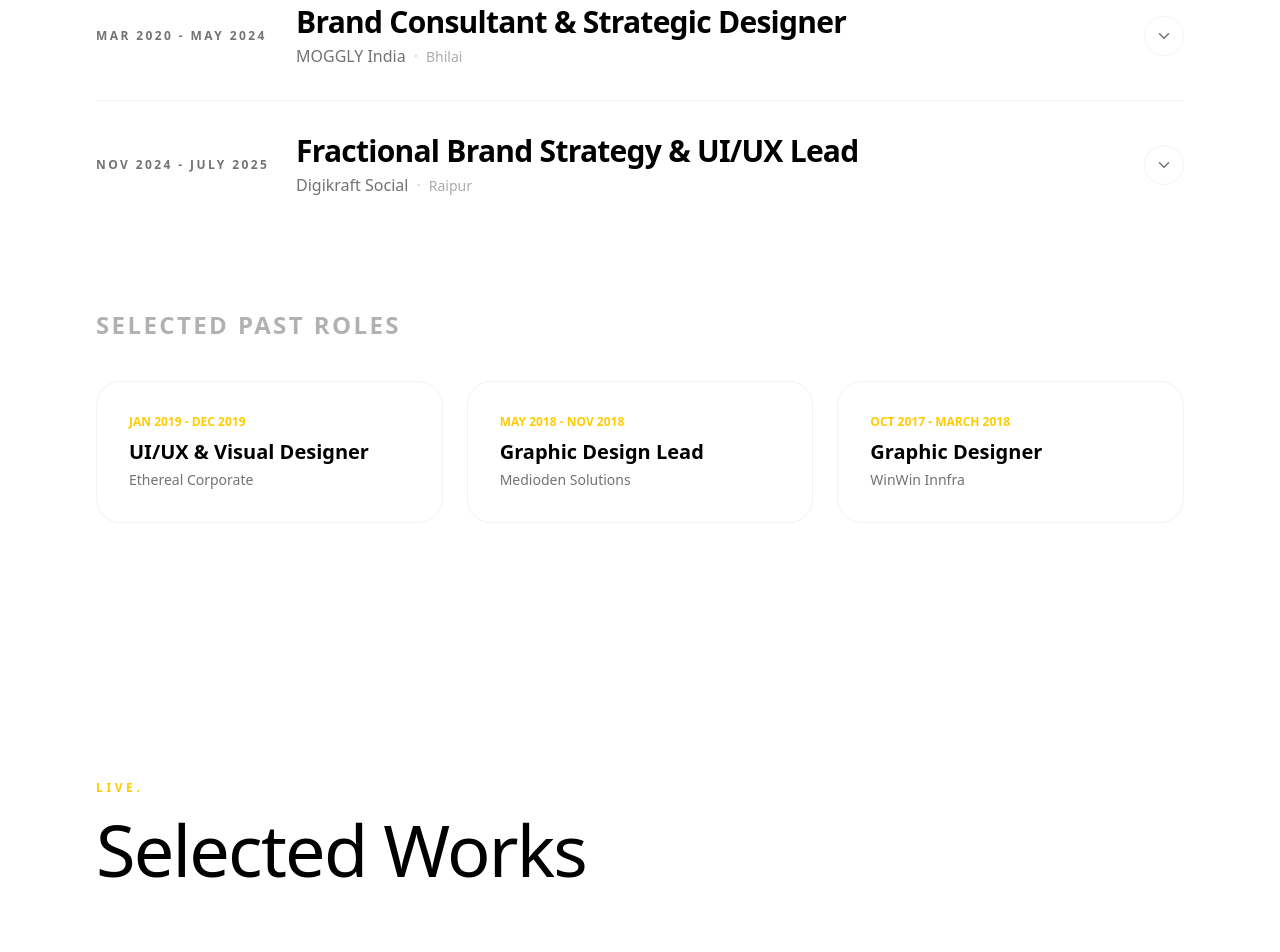
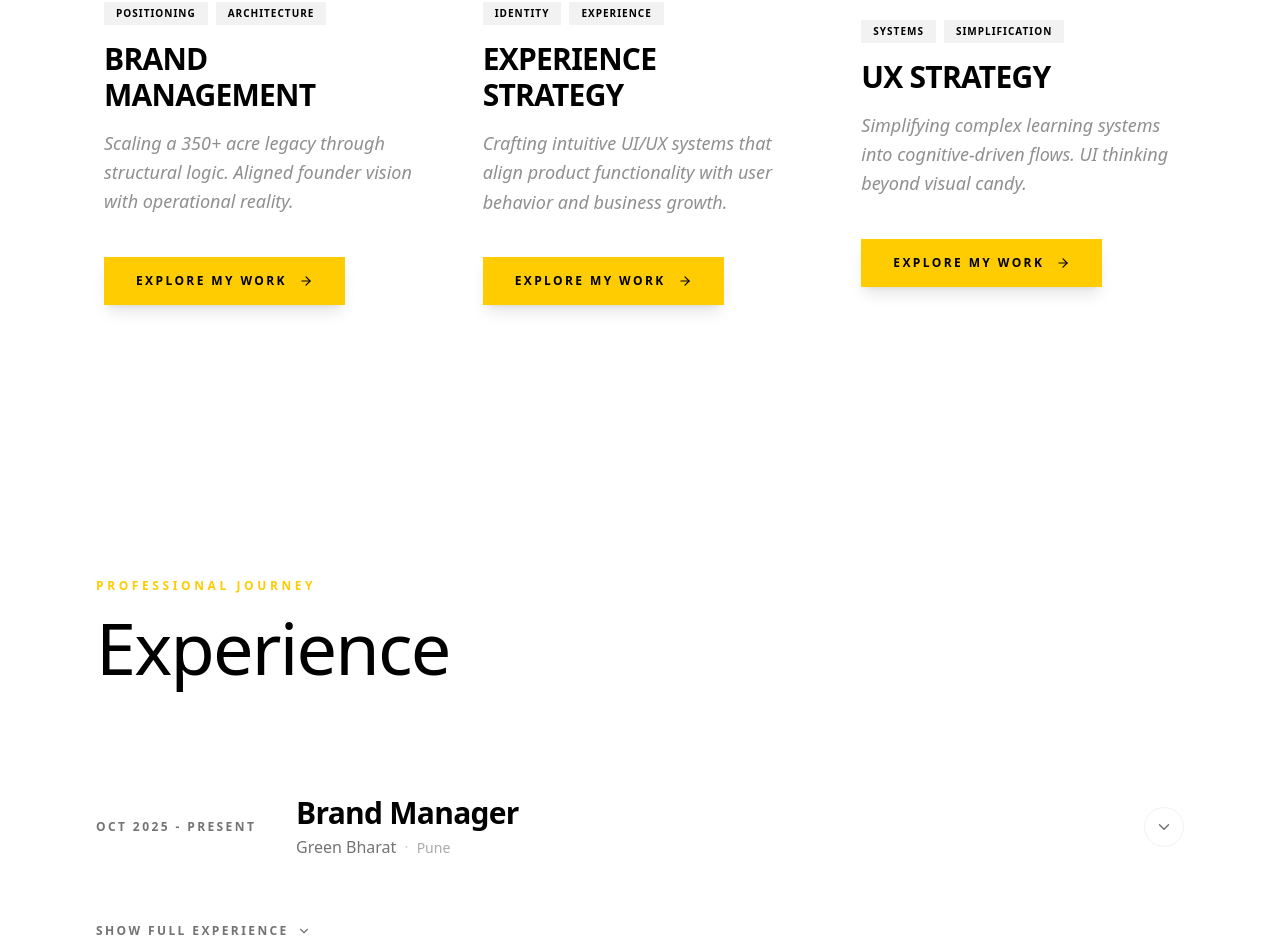
Before and after one commit to Sathya-Ganesh007/1client-website, a Next.js app: page / in a window 1280 px wide. Shown: the part 1671-2623 px from the top of the page. Built offline with nearby package versions, Linux system fonts and the light colour scheme.

Commit message:
Reorder Projects ahead of Experience and collapse older roles behind a full-experience toggle.
Co-authored-by: Cursor <cursoragent@cursor.com>

```diff
--- a/components/home/Navbar.tsx
+++ b/components/home/Navbar.tsx
@@ -15,8 +15,8 @@ interface NavLink {
 
 const MAIN_LINKS: NavLink[] = [
   { name: "About", href: "#home" },
+  { name: "Projects", href: "#projects" },
   { name: "Experience", href: "#experience" },
-  { name: "Projects", href: "#projects" },
   { name: "Expertise", href: "#strategy" },
 ];
 
--- a/components/home/about.tsx
+++ b/components/home/about.tsx
@@ -35,9 +35,10 @@ const expertise = [
 
 const experience = [
   {
-    role: "Brand Management",
-    //hii
     company: "Green Bharat",
+    roles: [
+      {
+        role: "Brand Manager",
         period: "Oct 2025 - Present",
         location: "Pune",
         focus: "Brand Stewardship & Scale",
@@ -48,10 +49,14 @@ const experience = [
           "Developing communication guidelines and messaging frameworks.",
           "Monitoring brand perception and market positioning."
         ]
+      }
+    ]
   },
   {
+    company: "Green Bharat",
+    roles: [
+      {
         role: "Brand Strategist",
-    company: "Green Bharat",
         period: "Aug 2024 - Sept 2025",
         location: "Hybrid",
         focus: "Strategy-Led Brand & Experience Design",
@@ -62,10 +67,14 @@ const experience = [
           "Created brand strategy documents and frameworks.",
           "Supported leadership team with strategic brand decisions."
         ]
+      }
+    ]
   },
   {
+    company: "MOGGLY India",
+    roles: [
+      {
         role: "Brand Consultant & Strategic Designer",
-    company: "MOGGLY India",
         period: "MAR 2020 - MAY 2024",
         location: "Bhilai",
         focus: "Strategy-Brand Consulting & Identity Systems",
@@ -80,19 +89,7 @@ const experience = [
           "Managed end-to-end brand projects from strategy through execution.",
           "Coordinated cross-functional teams including designers, developers, and marketing stakeholders."
         ]
-  },
-  {
-    role: "Fractional Brand Strategy & UI/UX Lead",
-    company: "Digikraft Social",
-    period: "Nov 2024 - July 2025",
-    location: "Raipur",
-    focus: "Product Strategy, Experience Architecture & Agency Growth",
-    bullets: [
-      "Led brand positioning and digital experience strategy.",
-      "Mentored branding & UI/UX teams.",
-      "Built internal consulting and design frameworks.",
-      "Shifted agency approach from execution-led to strategy-first.",
-      "Conducted user research and workflow analysis."
+      }
     ]
   }
 ];
@@ -333,7 +330,8 @@ const projects = [
 ];
 
 export default function About() {
-  const [openExp, setOpenExp] = useState<number | null>(null);
+  const [openExp, setOpenExp] = useState<string | null>(null);
+  const [showFullExperience, setShowFullExperience] = useState(false);
   const [openCategory, setOpenCategory] = useState<number | null>(0);
   const [text, setText] = useState("");
   const [isDeleting, setIsDeleting] = useState(false);
@@ -520,123 +518,6 @@ export default function About() {
         </div>
       </section>
 
-      {/* ————— SECTION 2: EXPERIENCE ————— */}
-      <section id="experience" className="py-32 px-6 md:px-10 lg:px-16 xl:px-24 bg-background">
-        <div className="max-w-[1400px] mx-auto w-full">
-          <motion.div {...fadeIn} className="mb-12 md:mb-20">
-            <span className="text-[12px] font-bold uppercase tracking-[0.3em] text-[#ffcc01] mb-4 block">Professional Journey</span>
-            <h2 className="text-3xl md:text-7xl font-medium tracking-tight">Experience</h2>
-          </motion.div>
-
-          <div className="flex flex-col divide-y divide-border/30">
-            {experience.map((exp, idx) => {
-              const isOpen = openExp === idx;
-              return (
-                <motion.div
-                  key={idx}
-                  initial={{ opacity: 0, y: 20 }}
-                  whileInView={{ opacity: 1, y: 0 }}
-                  viewport={{ once: true }}
-                  transition={{ delay: idx * 0.08 }}
-                  className=""
-                >
-                  {/* ---- Clickable Header Row ---- */}
-                  <button
-                    onClick={() => setOpenExp(isOpen ? null : idx)}
-                    className="w-full text-left py-8 flex flex-col md:flex-row md:items-center gap-4 md:gap-0 group cursor-pointer focus:outline-none"
-                  >
-                    {/* Period pill */}
-                    <span className="md:w-[200px] text-xs font-bold uppercase tracking-[0.2em] text-muted shrink-0">
-                      {exp.period}
-                    </span>
-
-                    {/* Role + Company */}
-                    <div className="flex-1 space-y-1">
-                      <h3 className={`text-2xl md:text-3xl font-bold tracking-tight transition-colors duration-200 ${
-                        isOpen ? "text-[#ffcc01]" : "group-hover:text-[#ffcc01]"
-                      }`}>
-                        {exp.role}
-                      </h3>
-                      <p className="text-base text-muted font-medium">
-                        {exp.company}
-                        <span className="mx-2 opacity-30">·</span>
-                        <span className="text-sm opacity-60">{exp.location}</span>
-                      </p>
-                    </div>
-
-                    {/* Chevron */}
-                    <motion.div
-                      animate={{ rotate: isOpen ? 180 : 0 }}
-                      transition={{ duration: 0.3, ease: "easeInOut" }}
-                      className="shrink-0 w-10 h-10 rounded-full flex items-center justify-center border border-border/50 text-muted group-hover:border-[#ffcc01] group-hover:text-[#ffcc01] transition-colors duration-200"
-                    >
-                      <ChevronDown size={18} />
-                    </motion.div>
-                  </button>
-
-                  {/* ---- Expandable Detail Panel ---- */}
-                  <AnimatePresence initial={false}>
-                    {isOpen && (
-                      <motion.div
-                        key="content"
-                        initial={{ opacity: 0, height: 0 }}
-                        animate={{ opacity: 1, height: "auto" }}
-                        exit={{ opacity: 0, height: 0 }}
-                        transition={{ duration: 0.4, ease: [0.4, 0, 0.2, 1] }}
-                        className="overflow-hidden"
-                      >
-                        <div className="pb-10 pl-0 md:pl-[200px] space-y-6">
-                          <p className="text-[10px] font-black uppercase tracking-[0.3em] text-[#ffcc01]/70">
-                            Focus: {exp.focus}
-                          </p>
-                          <ul className="space-y-3">
-                            {exp.bullets.map((bullet, bIdx) => (
-                              <motion.li
-                                key={bIdx}
-                                initial={{ opacity: 0, x: -10 }}
-                                animate={{ opacity: 1, x: 0 }}
-                                transition={{ delay: bIdx * 0.05 }}
-                                className="flex gap-4 text-muted items-start"
-                              >
-                                <div className="w-1.5 h-1.5 rounded-full bg-[#ffcc01] mt-[10px] shrink-0" />
-                                <p className="text-base md:text-lg font-light leading-relaxed">{bullet}</p>
-                              </motion.li>
-                            ))}
-                          </ul>
-                        </div>
-                      </motion.div>
-                    )}
-                  </AnimatePresence>
-                </motion.div>
-              );
-            })}
-          </div>
-
-          <motion.div {...fadeIn} className="mt-20">
-            <h3 className="text-2xl font-bold mb-10 opacity-30 uppercase tracking-widest">Selected Past Roles</h3>
-            <div className="grid grid-cols-1 md:grid-cols-3 gap-6">
-              {earlierRoles.map((role, idx) => (
-                <motion.a
-                  key={idx}
-                  href={role.link}
-                  target="_blank"
-                  rel="noopener noreferrer"
-                  whileHover={{ y: -5 }}
-                  className="p-8 border border-border/50 rounded-3xl bg-card hover:border-[#ffcc01]/30 transition-all group"
-                >
-                  <span className="text-xs font-bold text-[#ffcc01] uppercase mb-2 block">{role.period}</span>
-                  <h4 className="font-bold text-xl mb-1 group-hover:text-[#ffcc01] transition-colors">{role.role}</h4>
-                  <p className="text-sm text-muted">{role.company}</p>
-                </motion.a>
-              ))}
-            </div>
-          </motion.div>
-        </div>
-      </section>
-
-
-
-
       {/* ————— SECTION: PROJECTS ————— */}
       <section id="projects" className="py-32 px-6 md:px-10 lg:px-16 xl:px-24 bg-background">
         <div className="max-w-[1400px] mx-auto w-full">
@@ -701,6 +582,228 @@ export default function About() {
           </div>
         </div>
       </section>
+
+      {/* ————— SECTION 2: EXPERIENCE ————— */}
+      <section id="experience" className="py-32 px-6 md:px-10 lg:px-16 xl:px-24 bg-background">
+        <div className="max-w-[1400px] mx-auto w-full">
+          <motion.div {...fadeIn} className="mb-12 md:mb-20">
+            <span className="text-[12px] font-bold uppercase tracking-[0.3em] text-[#ffcc01] mb-4 block">Professional Journey</span>
+            <h2 className="text-3xl md:text-7xl font-medium tracking-tight">Experience</h2>
+          </motion.div>
+
+          <div className="flex flex-col divide-y divide-border/30">
+            {(showFullExperience ? experience : experience.slice(0, 1)).map((group, groupIdx) => {
+              const isGrouped = group.roles.length > 1;
+
+              if (!isGrouped) {
+                const exp = group.roles[0];
+                const expKey = `${groupIdx}-0`;
+                const isOpen = openExp === expKey;
+                return (
+                  <motion.div
+                    key={groupIdx}
+                    initial={{ opacity: 0, y: 20 }}
+                    whileInView={{ opacity: 1, y: 0 }}
+                    viewport={{ once: true }}
+                    transition={{ delay: groupIdx * 0.08 }}
+                  >
+                    <button
+                      onClick={() => setOpenExp(isOpen ? null : expKey)}
+                      className="w-full text-left py-8 flex flex-col md:flex-row md:items-center gap-4 md:gap-0 group cursor-pointer focus:outline-none"
+                    >
+                      <span className="md:w-[200px] text-xs font-bold uppercase tracking-[0.2em] text-muted shrink-0">
+                        {exp.period}
+                      </span>
+
+                      <div className="flex-1 space-y-1">
+                        <h3 className={`text-2xl md:text-3xl font-bold tracking-tight transition-colors duration-200 ${
+                          isOpen ? "text-[#ffcc01]" : "group-hover:text-[#ffcc01]"
+                        }`}>
+                          {exp.role}
+                        </h3>
+                        <p className="text-base text-muted font-medium">
+                          {group.company}
+                          <span className="mx-2 opacity-30">·</span>
+                          <span className="text-sm opacity-60">{exp.location}</span>
+                        </p>
+                      </div>
+
+                      <motion.div
+                        animate={{ rotate: isOpen ? 180 : 0 }}
+                        transition={{ duration: 0.3, ease: "easeInOut" }}
+                        className="shrink-0 w-10 h-10 rounded-full flex items-center justify-center border border-border/50 text-muted group-hover:border-[#ffcc01] group-hover:text-[#ffcc01] transition-colors duration-200"
+                      >
+                        <ChevronDown size={18} />
+                      </motion.div>
+                    </button>
+
+                    <AnimatePresence initial={false}>
+                      {isOpen && (
+                        <motion.div
+                          key="content"
+                          initial={{ opacity: 0, height: 0 }}
+                          animate={{ opacity: 1, height: "auto" }}
+                          exit={{ opacity: 0, height: 0 }}
+                          transition={{ duration: 0.4, ease: [0.4, 0, 0.2, 1] }}
+                          className="overflow-hidden"
+                        >
+                          <div className="pb-10 pl-0 md:pl-[200px] space-y-6">
+                            <p className="text-[10px] font-black uppercase tracking-[0.3em] text-[#ffcc01]/70">
+                              Focus: {exp.focus}
+                            </p>
+                            <ul className="space-y-3">
+                              {exp.bullets.map((bullet, bIdx) => (
+                                <motion.li
+                                  key={bIdx}
+                                  initial={{ opacity: 0, x: -10 }}
+                                  animate={{ opacity: 1, x: 0 }}
+                                  transition={{ delay: bIdx * 0.05 }}
+                                  className="flex gap-4 text-muted items-start"
+                                >
+                                  <div className="w-1.5 h-1.5 rounded-full bg-[#ffcc01] mt-[10px] shrink-0" />
+                                  <p className="text-base md:text-lg font-light leading-relaxed">{bullet}</p>
+                                </motion.li>
+                              ))}
+                            </ul>
+                          </div>
+                        </motion.div>
+                      )}
+                    </AnimatePresence>
+                  </motion.div>
+                );
+              }
+
+              return (
+                <motion.div
+                  key={groupIdx}
+                  initial={{ opacity: 0, y: 20 }}
+                  whileInView={{ opacity: 1, y: 0 }}
+                  viewport={{ once: true }}
+                  transition={{ delay: groupIdx * 0.08 }}
+                  className="py-8"
+                >
+                  <h3 className="text-2xl md:text-3xl font-bold tracking-tight mb-2">
+                    {group.company}
+                  </h3>
+
+                  <div className="mt-4 ml-1 border-l border-border/30 pl-6 md:pl-8">
+                    {group.roles.map((exp, roleIdx) => {
+                      const expKey = `${groupIdx}-${roleIdx}`;
+                      const isOpen = openExp === expKey;
+                      return (
+                        <div key={expKey} className="relative">
+                          <div className="absolute -left-[25px] md:-left-[33px] top-10 w-2 h-2 rounded-full bg-[#ffcc01] border-2 border-background" />
+
+                          <button
+                            onClick={() => setOpenExp(isOpen ? null : expKey)}
+                            className="w-full text-left py-6 first:pt-2 flex flex-col md:flex-row md:items-center gap-4 md:gap-0 group cursor-pointer focus:outline-none"
+                          >
+                            <span className="md:w-[200px] text-xs font-bold uppercase tracking-[0.2em] text-muted shrink-0">
+                              {exp.period}
+                            </span>
+
+                            <div className="flex-1 space-y-1">
+                              <h4 className={`text-2xl md:text-3xl font-bold tracking-tight transition-colors duration-200 ${
+                                isOpen ? "text-[#ffcc01]" : "group-hover:text-[#ffcc01]"
+                              }`}>
+                                {exp.role}
+                              </h4>
+                              <p className="text-base text-muted font-medium">
+                                <span className="text-sm opacity-60">{exp.location}</span>
+                              </p>
+                            </div>
+
+                            <motion.div
+                              animate={{ rotate: isOpen ? 180 : 0 }}
+                              transition={{ duration: 0.3, ease: "easeInOut" }}
+                              className="shrink-0 w-10 h-10 rounded-full flex items-center justify-center border border-border/50 text-muted group-hover:border-[#ffcc01] group-hover:text-[#ffcc01] transition-colors duration-200"
+                            >
+                              <ChevronDown size={18} />
+                            </motion.div>
+                          </button>
+
+                          <AnimatePresence initial={false}>
+                            {isOpen && (
+                              <motion.div
+                                key="content"
+                                initial={{ opacity: 0, height: 0 }}
+                                animate={{ opacity: 1, height: "auto" }}
+                                exit={{ opacity: 0, height: 0 }}
+                                transition={{ duration: 0.4, ease: [0.4, 0, 0.2, 1] }}
+                                className="overflow-hidden"
+                              >
+                                <div className="pb-8 pl-0 md:pl-[200px] space-y-6">
+                                  <p className="text-[10px] font-black uppercase tracking-[0.3em] text-[#ffcc01]/70">
+                                    Focus: {exp.focus}
+                                  </p>
+                                  <ul className="space-y-3">
+                                    {exp.bullets.map((bullet, bIdx) => (
+                                      <motion.li
+                                        key={bIdx}
+                                        initial={{ opacity: 0, x: -10 }}
+                                        animate={{ opacity: 1, x: 0 }}
+                                        transition={{ delay: bIdx * 0.05 }}
+                                        className="flex gap-4 text-muted items-start"
+                                      >
+                                        <div className="w-1.5 h-1.5 rounded-full bg-[#ffcc01] mt-[10px] shrink-0" />
+                                        <p className="text-base md:text-lg font-light leading-relaxed">{bullet}</p>
+                                      </motion.li>
+                                    ))}
+                                  </ul>
+                                </div>
+                              </motion.div>
+                            )}
+                          </AnimatePresence>
+                        </div>
+                      );
+                    })}
+                  </div>
+                </motion.div>
+              );
+            })}
+          </div>
+
+          {showFullExperience && (
+            <motion.div {...fadeIn} className="mt-20">
+              <h3 className="text-2xl font-bold mb-10 opacity-30 uppercase tracking-widest">Selected Past Roles</h3>
+              <div className="grid grid-cols-1 md:grid-cols-3 gap-6">
+                {earlierRoles.map((role, idx) => (
+                  <motion.a
+                    key={idx}
+                    href={role.link}
+                    target="_blank"
+                    rel="noopener noreferrer"
+                    whileHover={{ y: -5 }}
+                    className="p-8 border border-border/50 rounded-3xl bg-card hover:border-[#ffcc01]/30 transition-all group"
+                  >
+                    <span className="text-xs font-bold text-[#ffcc01] uppercase mb-2 block">{role.period}</span>
+                    <h4 className="font-bold text-xl mb-1 group-hover:text-[#ffcc01] transition-colors">{role.role}</h4>
+                    <p className="text-sm text-muted">{role.company}</p>
+                  </motion.a>
+                ))}
+              </div>
+            </motion.div>
+          )}
+
+          <div className="mt-8 flex justify-start">
+            <button
+              type="button"
+              onClick={() => setShowFullExperience((prev) => !prev)}
+              className="inline-flex items-center gap-2 text-xs font-bold uppercase tracking-[0.2em] text-muted hover:text-[#ffcc01] transition-colors focus:outline-none"
+            >
+              {showFullExperience ? "Hide full experience" : "Show full experience"}
+              <motion.span
+                animate={{ rotate: showFullExperience ? 180 : 0 }}
+                transition={{ duration: 0.3, ease: "easeInOut" }}
+                className="inline-flex"
+              >
+                <ChevronDown size={14} />
+              </motion.span>
+            </button>
+          </div>
+        </div>
+      </section>
+
 
       {/* ————— SECTION: PROJECT CATEGORIES ————— */}
       <section id="categories" className="py-32 px-6 md:px-10 lg:px-16 xl:px-24 bg-card/30">
```
Also changed, not shown: 1 other file (tests, documents, lock files or other folders). Lines whose indentation alone changed are shown as unchanged.
